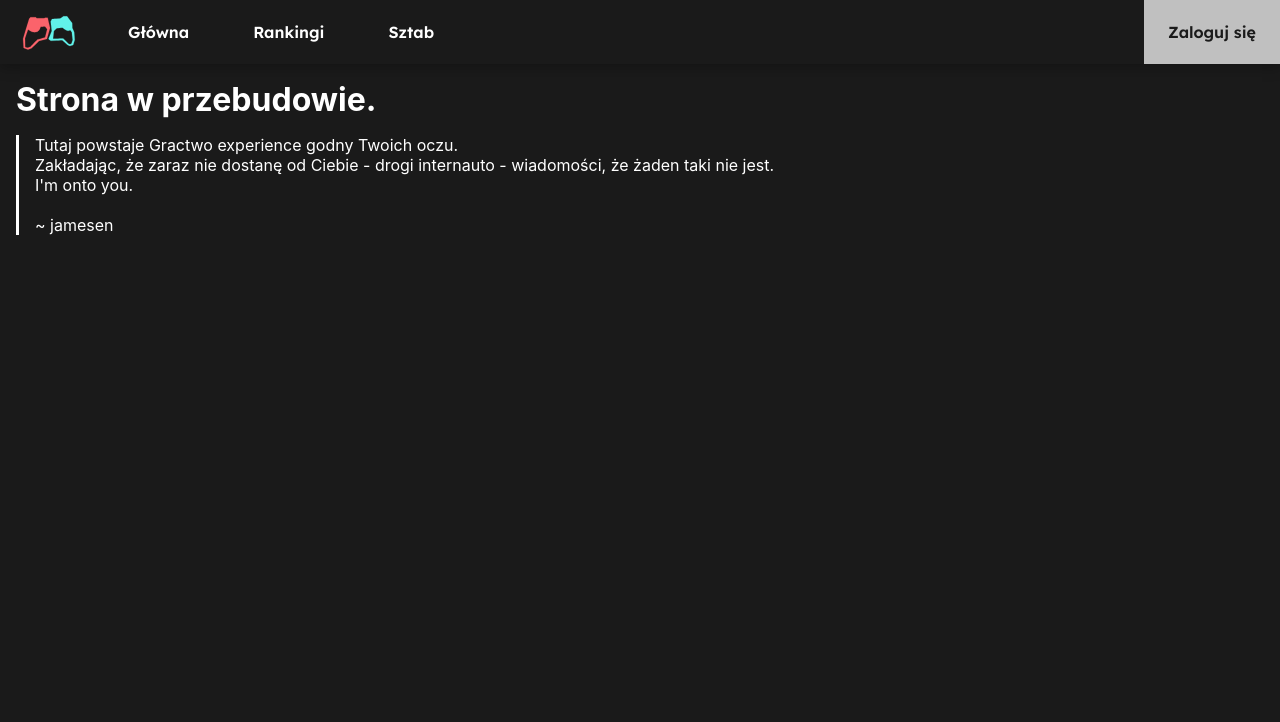
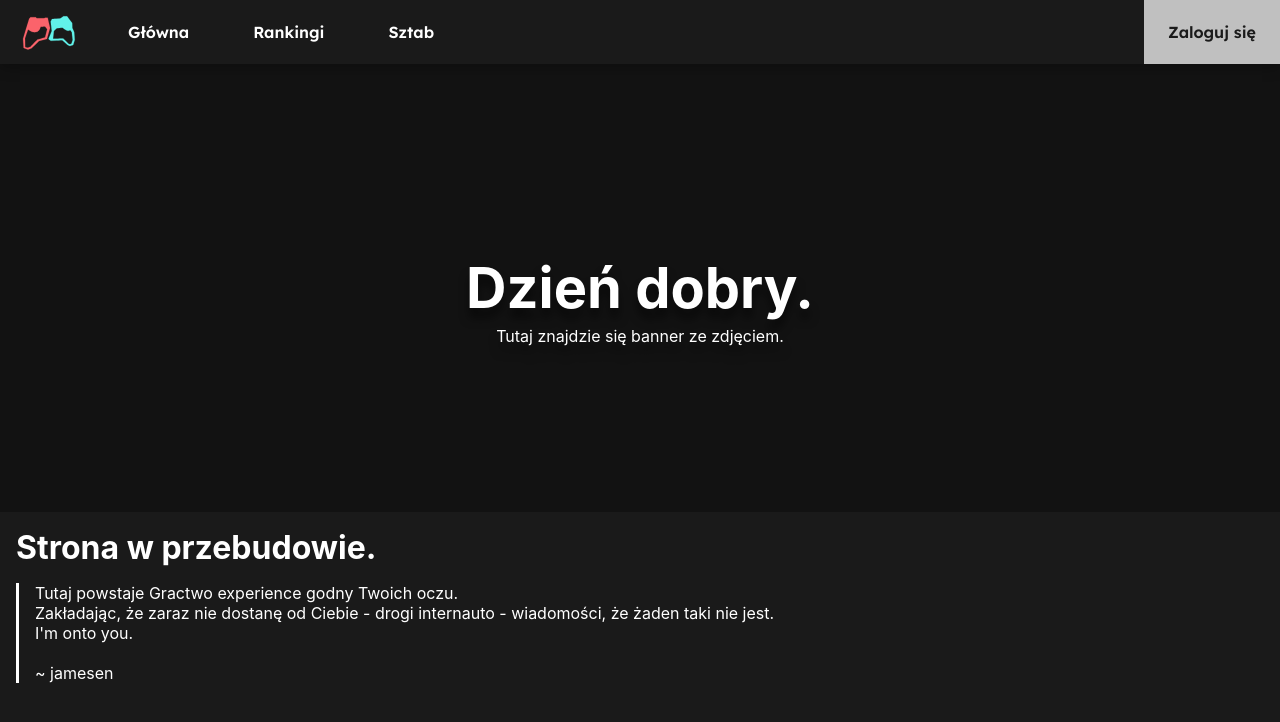
Before and after one commit to gractwo/gractwo-pl, a Next.js app: page / in a window 1280 px wide. Shown: the top 722 px of the page. Built offline with nearby package versions, Linux system fonts and the light colour scheme.

Commit message:
create & style basic banner component

```diff
--- /dev/null
+++ b/components/Banner.js
@@ -0,0 +1,11 @@
+export default function Banner() {
+	return (
+		<>
+			<section className="banner">
+				<div />
+				<h1>Dzień dobry.</h1>
+				<p>Tutaj znajdzie się banner ze zdjęciem.</p>
+			</section>
+		</>
+	);
+}
--- a/pages/index.js
+++ b/pages/index.js
@@ -1,9 +1,11 @@
 import Header from "../components/Header.js";
+import Banner from "../components/Banner.js";
 
 export default function Home() {
 	return (
 		<>
 			<Header />
+			<Banner />
 			<style jsx>{`
 				h1,
 				p {
--- a/styles/globals.scss
+++ b/styles/globals.scss
@@ -22,6 +22,7 @@ nav.main {
 	display: flex;
 	align-items: center;
 	box-shadow: 0 4px 12px rgba(0, 0, 0, 0.25);
+	position: relative;
 	a {
 		display: block;
 		padding: 0 1.5rem;
@@ -59,3 +60,29 @@ nav.main {
 		height: var(--size);
 	}
 }
+
+section.banner {
+	display: flex;
+	justify-content: center;
+	align-items: center;
+	width: 100%;
+	height: 28rem;
+	h1,
+	p {
+		position: fixed;
+		text-shadow: 0 10px 10px rgba(0, 0, 0, 0.5);
+	}
+	h1 {
+		font-size: 3.5rem;
+	}
+	p {
+		margin-top: 6rem;
+	}
+	div {
+		// filter: blur(0.2rem);
+		width: 100%;
+		height: 100%;
+		background-size: cover;
+		background-color: var(--black0);
+	}
+}
```
